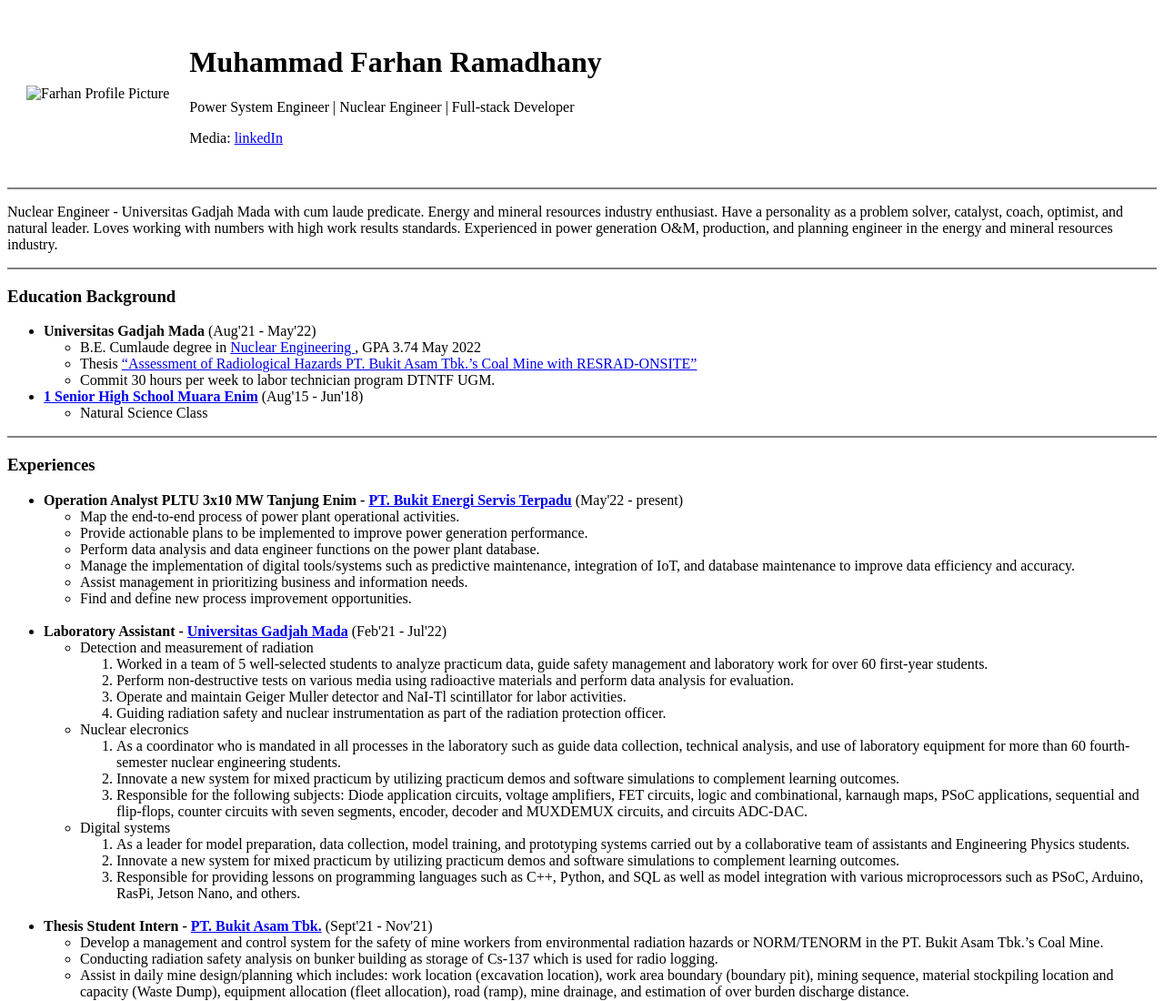
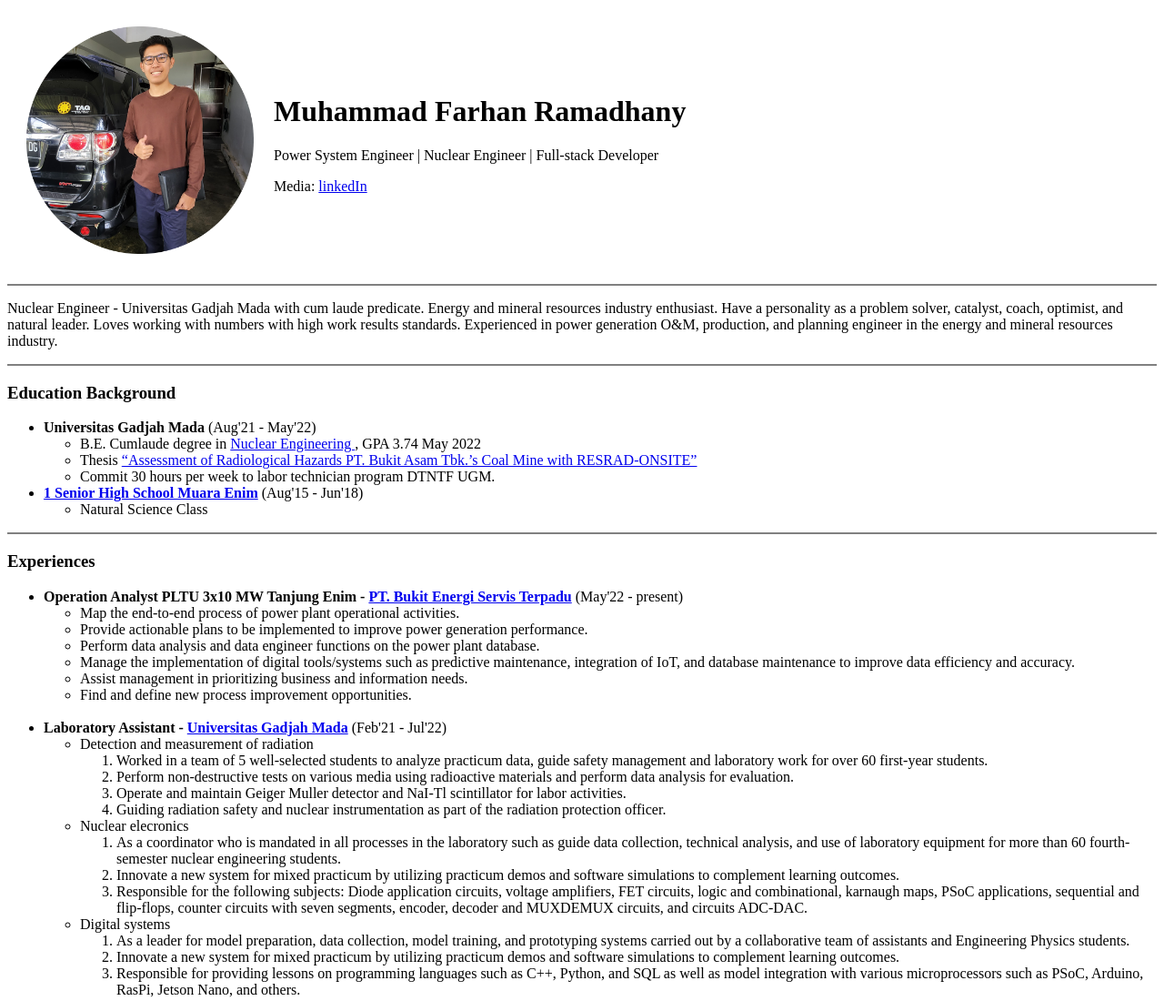
Before and after one commit to farhanrmdhany/CV, a plain HTML site: page index.html in a window 1280 px wide. Shown: the top 1100 px of the page at 91% size. Drawn offline with Linux system fonts and the light colour scheme.

Commit message:
Update index.html

```diff
--- a/index.html
+++ b/index.html
@@ -14,7 +14,7 @@
   <!-- img untuk menampilkan gambar, src tautan gambar, alt merupakan alternatif jika render gagal-->
   <table cellspacing="20">
     <tr>
-      <td><img src="Media/fotoprofil.png" alt="Farhan Profile Picture" width="250" height="250"></td>
+      <td><img src="fotoprofil.png" alt="Farhan Profile Picture" width="250" height="250"></td>
       <td>
         <h1><strong>Muhammad Farhan Ramadhany</strong></h1>
         <p>Power System Engineer | Nuclear Engineer | Full-stack Developer</p>
```
